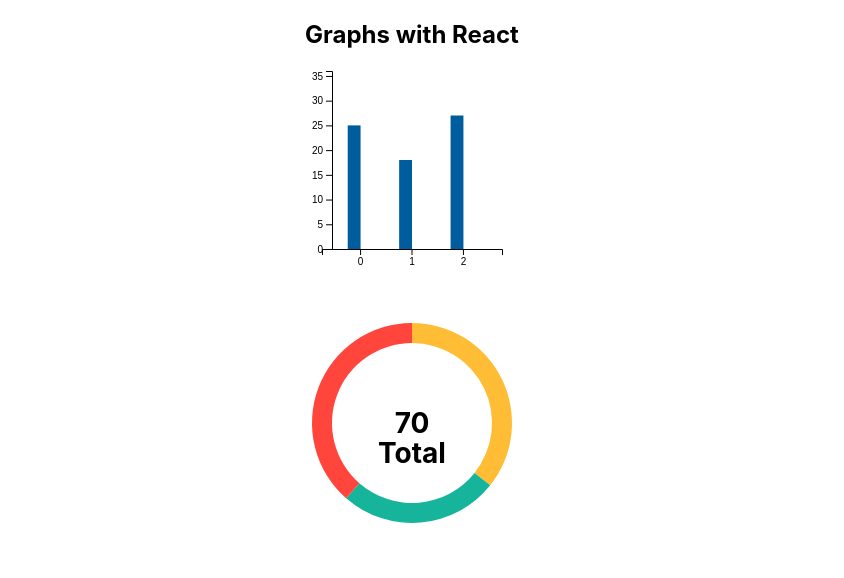
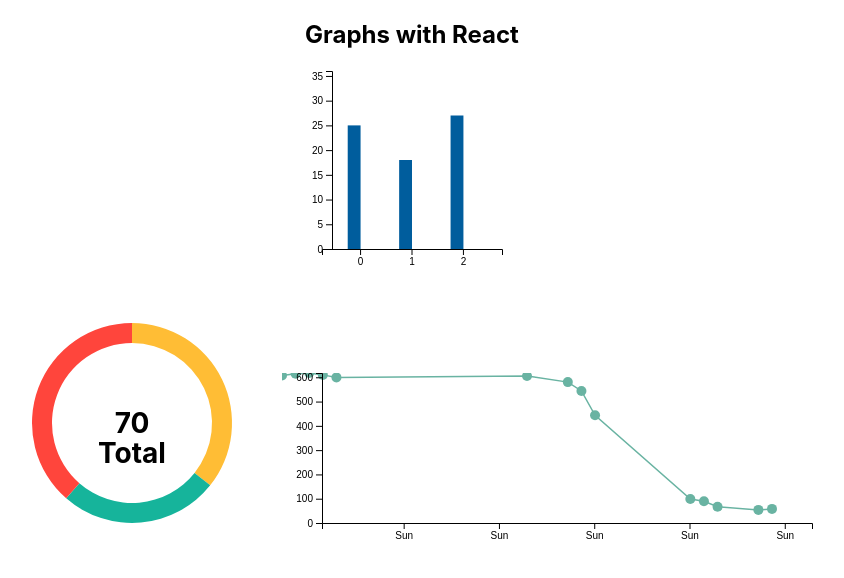
Before and after one commit to iamshubhankarkhare/f1studioz, a React (Create React App) app: page / in a window 1280 px wide. Shown: the top 578 px of the page, without its empty margins (228-1072 px from the left). Built offline with nearby package versions, Linux system fonts and the light colour scheme.

Commit message:
add connected scatter chart

```diff
--- a/src/App.js
+++ b/src/App.js
@@ -2,6 +2,7 @@ import React, { useEffect, useState } from 'react';
 import * as d3 from 'd3';
 import './App.css';
 import BarChart from './charts/barChart';
+import ConnectedScatter from './charts/connectedScatter';
 import DoughnutChart from './charts/doughnutChart';
 
 const datas = [
@@ -10,6 +11,65 @@ const datas = [
   [25, 18, 27],
 ];
 var i = 0;
+
+const data2 = [
+  {
+    date: '1-May-12',
+    close: 58.13,
+  },
+  {
+    date: '30-Apr-12',
+    close: 53.98,
+  },
+  {
+    date: '27-Apr-12',
+    close: 67,
+  },
+  {
+    date: '26-Apr-12',
+    close: 89.7,
+  },
+  {
+    date: '25-Apr-12',
+    close: 99,
+  },
+  {
+    date: '18-Apr-12',
+    close: 443.34,
+  },
+  {
+    date: '17-Apr-12',
+    close: 543.7,
+  },
+  {
+    date: '16-Apr-12',
+    close: 580.13,
+  },
+  {
+    date: '13-Apr-12',
+    close: 605.23,
+  },
+  {
+    date: '30-Mar-12',
+    close: 599.55,
+  },
+  {
+    date: '29-Mar-12',
+    close: 609.86,
+  },
+  {
+    date: '28-Mar-12',
+    close: 617.62,
+  },
+  {
+    date: '27-Mar-12',
+    close: 614.48,
+  },
+  {
+    date: '26-Mar-12',
+    close: 606.98,
+  },
+];
 
 function App() {
   const [data, setData] = useState([]);
@@ -25,6 +85,7 @@ function App() {
         innerRadius={80}
         outerRadius={100}
       />
+      <ConnectedScatter data={data2} />
     </div>
   );
 }
--- /dev/null
+++ b/src/charts/connectedScatter.js
@@ -0,0 +1,118 @@
+import * as d3 from 'd3';
+import React, { useRef, useEffect } from 'react';
+
+function ConnectedScatter({ width, height, data }) {
+  console.log(data);
+  const svgRef = React.useRef();
+  useEffect(() => {
+    const margin = { top: 20, right: 20, bottom: 30, left: 50 },
+      width = 560 - margin.left - margin.right,
+      height = 200 - margin.top - margin.bottom;
+
+    // parse the date / time
+    const parseTime = d3.timeParse('%d-%b-%y');
+
+    // set the ranges
+    const x = d3.scaleTime().range([0, width]);
+    const y = d3.scaleLinear().range([height, 0]);
+
+    // define the line
+    const valueline = d3
+      .line()
+      .x(function (d) {
+        return x(d.date);
+      })
+      .y(function (d) {
+        return y(d.close);
+      });
+
+    // append the svg obgect to the body of the page
+    // appends a 'group' element to 'svg'
+    // moves the 'group' element to the top left margin
+    const svg = d3.select(svgRef.current);
+    svg
+      .attr('width', width + margin.left + margin.right)
+      .attr('height', height + margin.top + margin.bottom)
+      .append('g')
+      .attr('transform', 'translate(' + margin.left + ',' + margin.top + ')');
+
+    // format the data
+    data.forEach(function (d) {
+      d.date = parseTime(d.date);
+      d.close = +d.close;
+      console.log(d.date);
+    });
+
+    // Scale the range of the data
+    x.domain(
+      d3.extent(data, function (d) {
+        return d.date;
+      })
+    );
+    y.domain([
+      0,
+      d3.max(data, function (d) {
+        return d.close;
+      }),
+    ]);
+
+    // Add the valueline path.
+    // svg.append('path').data([data]).attr('class', 'line').attr('d', valueline);
+
+    svg
+      .append('path')
+      .datum(data)
+      .attr('fill', 'none')
+      .attr('stroke', '#69b3a2')
+      .attr('stroke-width', 1.5)
+      .attr(
+        'd',
+        d3
+          .line()
+          .x(function (d) {
+            return x(d.date);
+          })
+          .y(function (d) {
+            return y(d.close);
+          })
+      );
+    // Add the scatterplot
+    svg
+      .selectAll('dot')
+      .data(data)
+      .enter()
+      .append('circle')
+      .attr('r', 5)
+      .attr('cx', function (d) {
+        return x(d.date);
+      })
+      .attr('cy', function (d) {
+        return y(d.close);
+      })
+      .attr('fill', '#69b3a2');
+
+    var xAxis = d3.axisBottom(x).ticks(7).tickFormat(d3.timeFormat('%a'));
+    var yAxis = d3.axisLeft(y).ticks(7);
+
+    // Add the X Axis
+    svg
+      .append('g')
+      .attr('transform', `translate(${margin.right * 2},${height})`)
+      .call(xAxis);
+
+    // Add the Y Axis
+    svg
+      .append('g')
+      .attr('transform', `translate(${margin.right * 2},0)`)
+      .call(yAxis);
+  }, []);
+
+  return (
+    <>
+      <svg ref={svgRef}></svg>
+      <br />
+    </>
+  );
+}
+
+export default ConnectedScatter;
```
